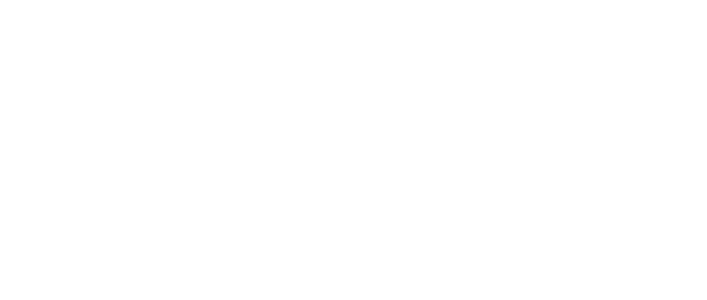
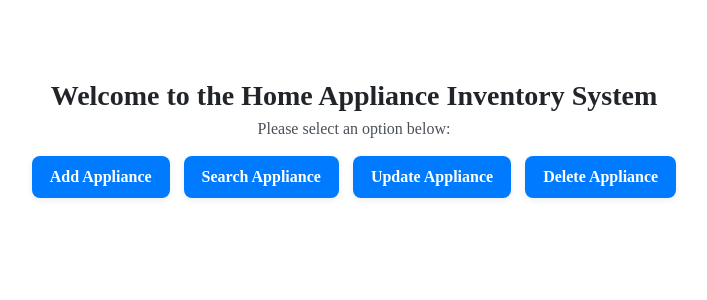
Before and after one commit to Artem-Shnyrov/ArtemShnyrov_3165208_a2, a Next.js app: page / in a window 1280 px wide. Before the commit this address had no page. Shown: the top 300 px of the page, without its empty margins (286-993 px from the left). Built offline with nearby package versions, Linux system fonts and the light colour scheme.

Commit message:
Add home page

```diff
--- a/app/globals.css
+++ b/app/globals.css
@@ -70,6 +70,24 @@
 .nav-link.active {
   background-color: #007bff;
   color: white;
+}
+
+/* Special styling for Home link in the inventory page */
+.nav-link.home-link {
+  display: inline-block;
+  padding: 12px 18px;
+  background-color: #007bff;
+  color: #fff;
+  border-radius: 8px;
+  text-decoration: none;
+  font-weight: 600;
+  box-shadow: 0 2px 6px rgba(0,0,0,0.08);
+  transition: transform 0.12s ease, box-shadow 0.12s ease, background-color 0.12s ease;
+}
+
+.nav-link.home-link:hover {
+    transform: translateY(-3px);
+    box-shadow: 0 8px 20px rgba(0,123,255,0.18);
 }
 
 .inventory-form-container {
@@ -182,3 +200,57 @@
     padding: 28px;
   }
 }
+
+/* Home page styles */
+.home-container {
+  max-width: 900px;
+  margin: 48px auto;
+  padding: 32px;
+  text-align: center;
+}
+
+.home-container h1 {
+  font-size: 28px;
+  margin: 0 0 8px 0;
+  color: #212529;
+}
+
+.home-container p {
+  color: #495057;
+  margin: 0 0 18px 0;
+}
+
+.home-options {
+  display: flex;
+  flex-wrap: wrap;
+  justify-content: center;
+  gap: 14px;
+  margin-top: 12px;
+}
+
+.home-button {
+  display: inline-block;
+  padding: 12px 18px;
+  background-color: #007bff;
+  color: #fff;
+  border-radius: 8px;
+  text-decoration: none;
+  font-weight: 600;
+  box-shadow: 0 2px 6px rgba(0,0,0,0.08);
+  transition: transform 0.12s ease, box-shadow 0.12s ease, background-color 0.12s ease;
+}
+
+.home-button:hover {
+  transform: translateY(-3px);
+  box-shadow: 0 8px 20px rgba(0,123,255,0.18);
+}
+
+@media (max-width: 520px) {
+  .home-container {
+    padding: 20px;
+  }
+  .home-button {
+    width: 100%;
+    text-align: center;
+  }
+}
--- a/app/page.js
+++ b/app/page.js
@@ -1,5 +1,17 @@
-import { redirect } from 'next/navigation';
-
+import Link from 'next/link';
 export default function Home() {
-  redirect('/part-b-c');
+    return (
+        <div>
+            <div className="home-container">
+                <h1>Welcome to the Home Appliance Inventory System</h1>
+                <p>Please select an option below:</p>
+                <div className="home-options">
+                    <Link href="/part-b-c" className="home-button">Add Appliance</Link>
+                    <Link href="/search" className="home-button">Search Appliance</Link>
+                    <Link href="/update" className="home-button">Update Appliance</Link>
+                    <Link href="/delete" className="home-button">Delete Appliance</Link>
+                </div>
+            </div>
+        </div>
+    );
 }
--- a/app/part-b-c/page.js
+++ b/app/part-b-c/page.js
@@ -144,6 +144,9 @@
 
     return (
         <div>
+            <nav className="nav-bar">
+                <Link href="/" className="nav-link home-link">Home</Link>
+            </nav>
             <div className="inventory-form-container">
             <h1>Home Appliance Inventory Form</h1>
             <form onSubmit={handleSubmit}>
```
